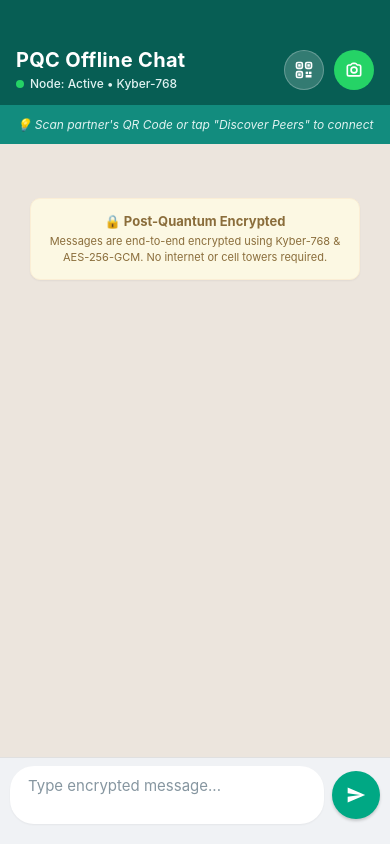
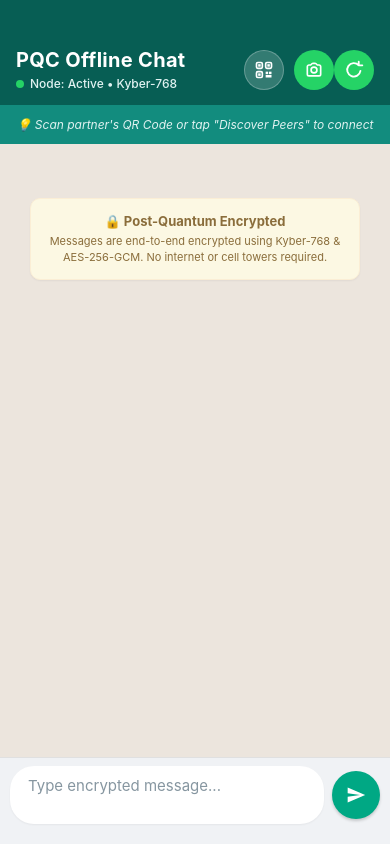
Before and after one commit to tawassulgoharellahi/pqc-offline-mesh-chat, a React Native app in the folder PqcMeshChat/: screen / in a window 390 px wide. Built offline with nearby package versions, Linux system fonts and the light colour scheme.

Commit message:
feat: implement dual-tier audio notifications, session purge reset, and dynamic BLE RPA MAC resolution with out-of-order PQC AES-256-GCM decryption

```diff
--- a/PqcMeshChat/App.tsx
+++ b/PqcMeshChat/App.tsx
@@ -57,6 +57,18 @@ const CameraIcon = ({ size = 20, color = "#FFFFFF" }: { size?: number; color?: s
 const SendIcon = ({ size = 20, color = "#FFFFFF" }: { size?: number; color?: string }) => (
   <Svg width={size} height={size} viewBox="0 0 24 24" fill="none">
     <Path d="M 2.01 21 L 23 12 L 2.01 3 L 2 10 L 17 12 L 2 14 Z" fill={color} />
+  </Svg>
+);
+
+const RefreshIcon = ({ size = 20, color = "#FFFFFF" }: { size?: number; color?: string }) => (
+  <Svg width={size} height={size} viewBox="0 0 24 24" fill="none">
+    <Path
+      d="M 17.65 6.35 A 8 8 0 1 0 19.73 13 M 17.65 6.35 V 2 M 17.65 6.35 H 22"
+      stroke={color}
+      strokeWidth="2.2"
+      strokeLinecap="round"
+      strokeLinejoin="round"
+    />
   </Svg>
 );
 
@@ -238,6 +250,34 @@ export default function App() {
     }
   };
 
+  const purgeSessionAndResetKeys = async () => {
+    Alert.alert(
+      "Purge Session & Reset Keys 🧹",
+      "Are you sure you want to purge all active session cache and generate new PQC identity keys? You will need to scan your partner's QR code again.",
+      [
+        { text: "Cancel", style: "cancel" },
+        {
+          text: "Purge & Reset",
+          style: "destructive",
+          onPress: async () => {
+            try {
+              const newKeysJson = await CryptoModule.resetSession();
+              await BLEMeshModule.resetMeshState();
+              setMyKeys(newKeysJson);
+              setQrPayload(JSON.stringify({ m: myMac, k: newKeysJson }));
+              setMessages([]);
+              setTargetDevice('');
+              updateHandshakeState(false);
+              Alert.alert("Session Purged 🧹", "New PQC keys generated! Scan your partner's QR code to start a fresh secure session.");
+            } catch (err: any) {
+              Alert.alert("Purge Error", err.message);
+            }
+          }
+        }
+      ]
+    );
+  };
+
   const connectToPeer = async (peerAddress: string) => {
     try {
       setTargetDevice(peerAddress);
@@ -321,6 +361,15 @@ export default function App() {
               hitSlop={8}
             >
               <CameraIcon size={20} color="#FFFFFF" />
+            </Pressable>
+
+            <Pressable
+              style={({ pressed }) => [styles.topIconCircleAction, pressed && styles.topIconCircleActionPressed]}
+              onPress={purgeSessionAndResetKeys}
+              android_ripple={{ color: 'rgba(255, 255, 255, 0.25)', borderless: true, radius: 20 }}
+              hitSlop={8}
+            >
+              <RefreshIcon size={20} color="#FFFFFF" />
             </Pressable>
           </View>
         </View>
```
Also changed, not shown: 7 other files (tests, documents, lock files or other folders).
